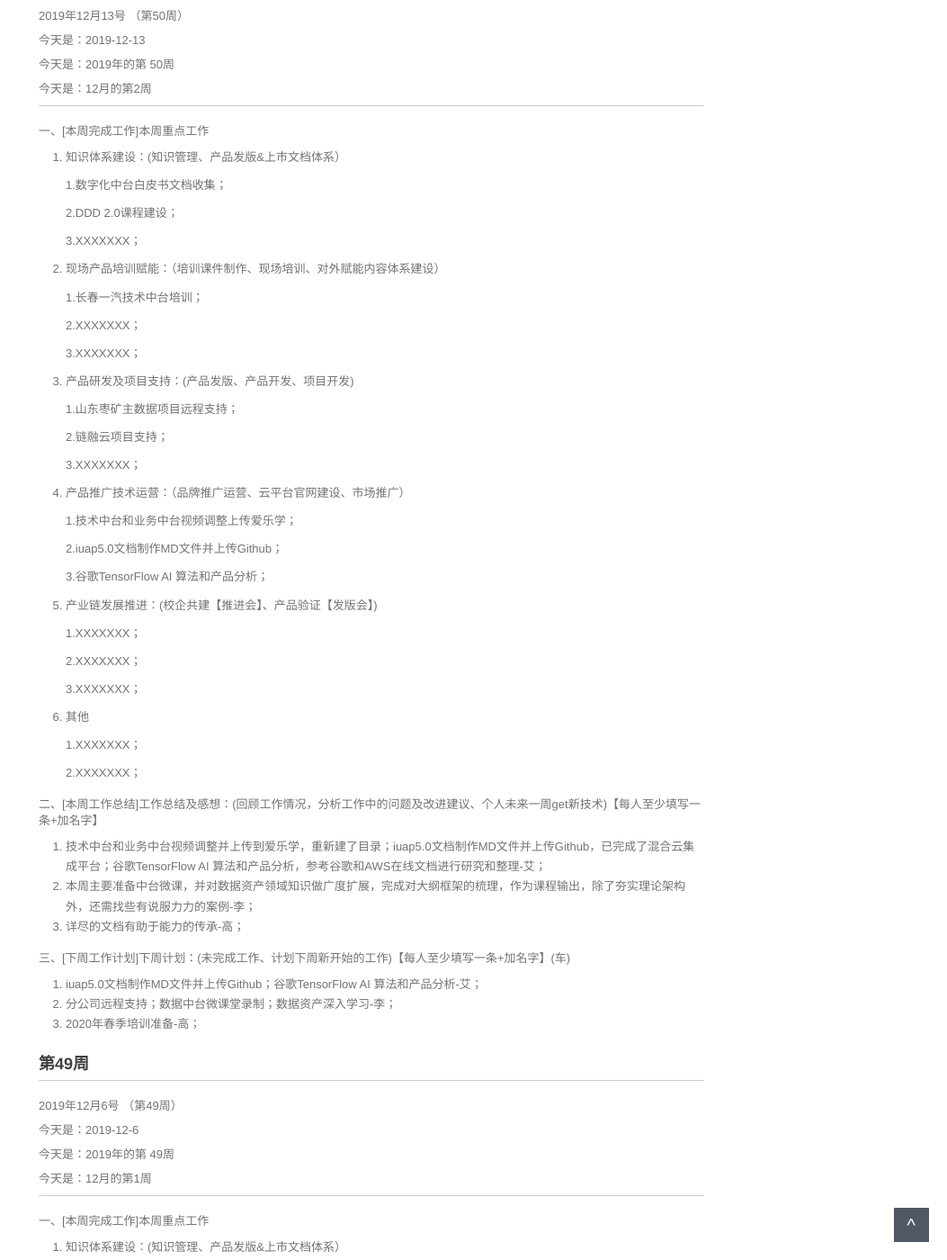
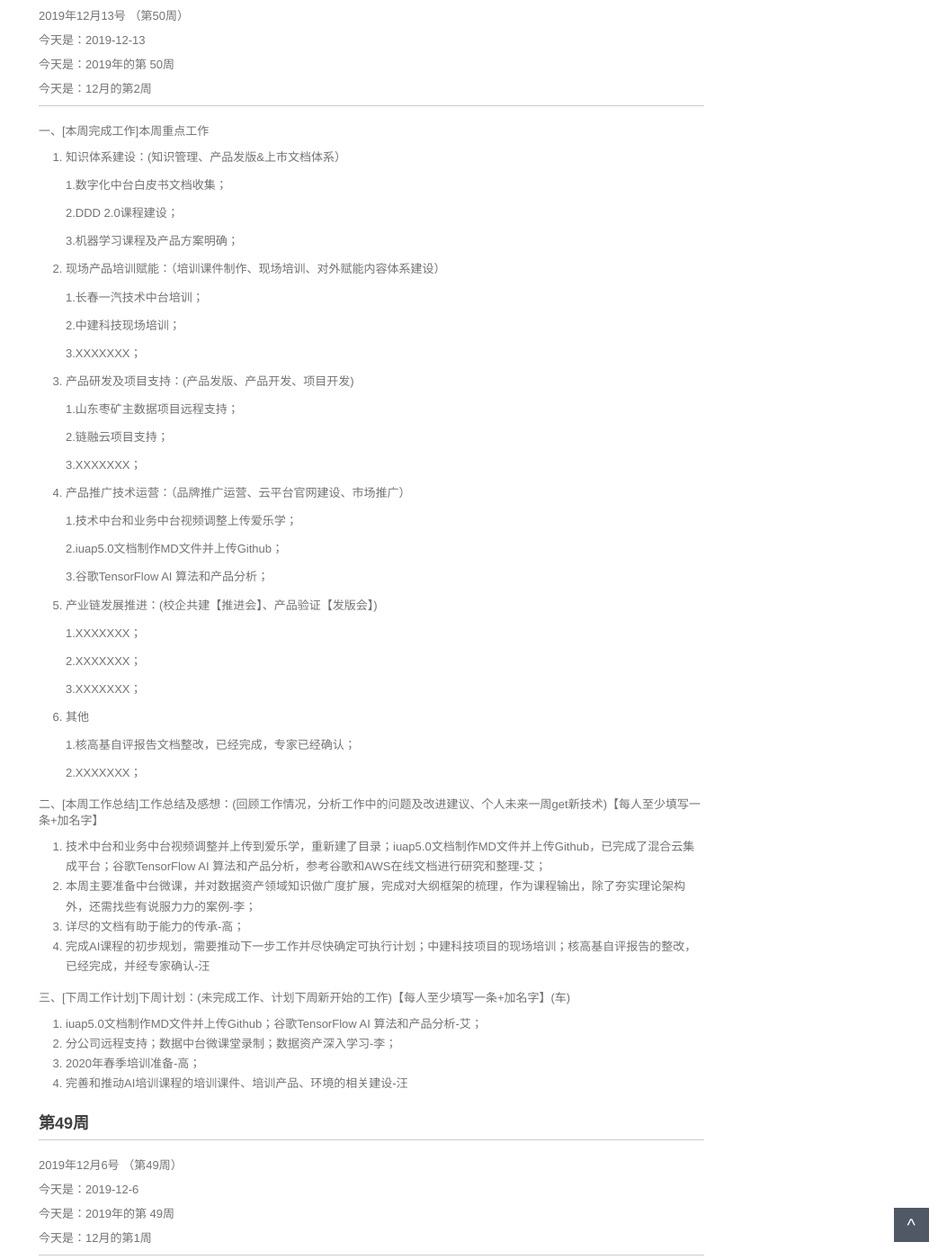
Before and after one commit to walllFlower/blog, a Jekyll site: the page built from _posts/2018-07-17-day_report_cxz.md, in a window 1280 px wide and 1400 px high, scrolled down 372 px. Shown: the whole window at 90% size, without its empty margins (227-1280 px from the left). Built offline with Jekyll 4.4.1, drawn with Linux system fonts in a browser that asks for light colours; comment, search, counter and statistics services are not loaded.

Commit message:
Update 2018-07-17-day_report_cxz.md

```diff
--- a/_posts/2018-07-17-day_report_cxz.md
+++ b/_posts/2018-07-17-day_report_cxz.md
@@ -30,13 +30,13 @@ categories: 技术运营工作周报
 
     2.DDD 2.0课程建设；
 
-    3.XXXXXXX；
+    3.机器学习课程及产品方案明确；
 
 2. 现场产品培训赋能：（培训课件制作、现场培训、对外赋能内容体系建设）
 
     1.长春一汽技术中台培训；
 
-    2.XXXXXXX；
+    2.中建科技现场培训；
 
     3.XXXXXXX；
 
@@ -67,7 +67,7 @@ categories: 技术运营工作周报
 
 6. 其他
 
-    1.XXXXXXX；
+    1.核高基自评报告文档整改，已经完成，专家已经确认；
 
     2.XXXXXXX；
 
@@ -76,12 +76,14 @@ categories: 技术运营工作周报
 1. 技术中台和业务中台视频调整并上传到爱乐学，重新建了目录；iuap5.0文档制作MD文件并上传Github，已完成了混合云集成平台；谷歌TensorFlow AI 算法和产品分析，参考谷歌和AWS在线文档进行研究和整理-艾；
 2. 本周主要准备中台微课，并对数据资产领域知识做广度扩展，完成对大纲框架的梳理，作为课程输出，除了夯实理论架构外，还需找些有说服力力的案例-李；
 3. 详尽的文档有助于能力的传承-高；
+4. 完成AI课程的初步规划，需要推动下一步工作并尽快确定可执行计划；中建科技项目的现场培训；核高基自评报告的整改，已经完成，并经专家确认-汪
 
 三、[下周工作计划]下周计划：(未完成工作、计划下周新开始的工作)【每人至少填写一条+加名字】(车)
 
 1. iuap5.0文档制作MD文件并上传Github；谷歌TensorFlow AI 算法和产品分析-艾；
 2. 分公司远程支持；数据中台微课堂录制；数据资产深入学习-李；
 3. 2020年春季培训准备-高；
+4. 完善和推动AI培训课程的培训课件、培训产品、环境的相关建设-汪
 
 
 
```
